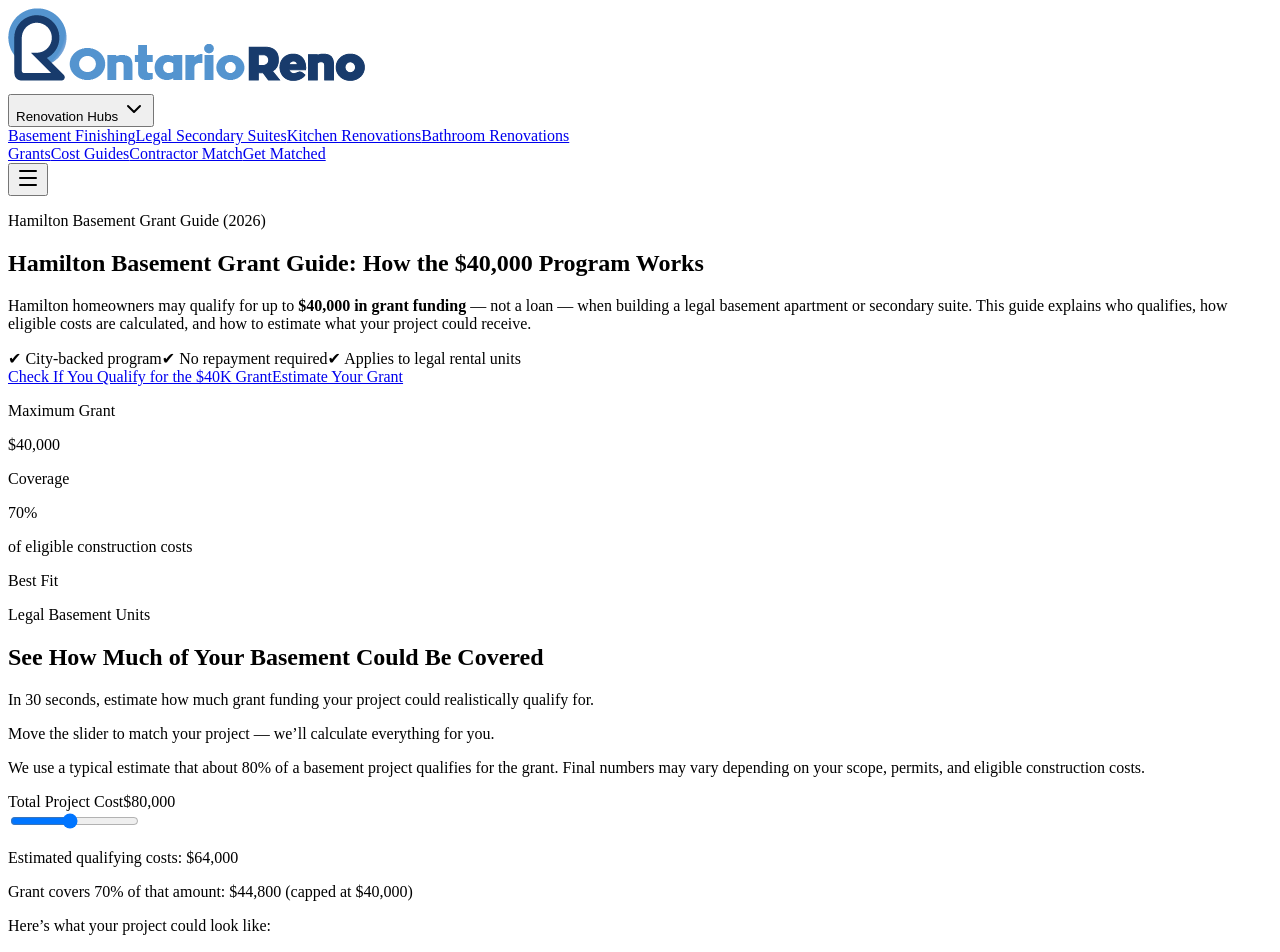
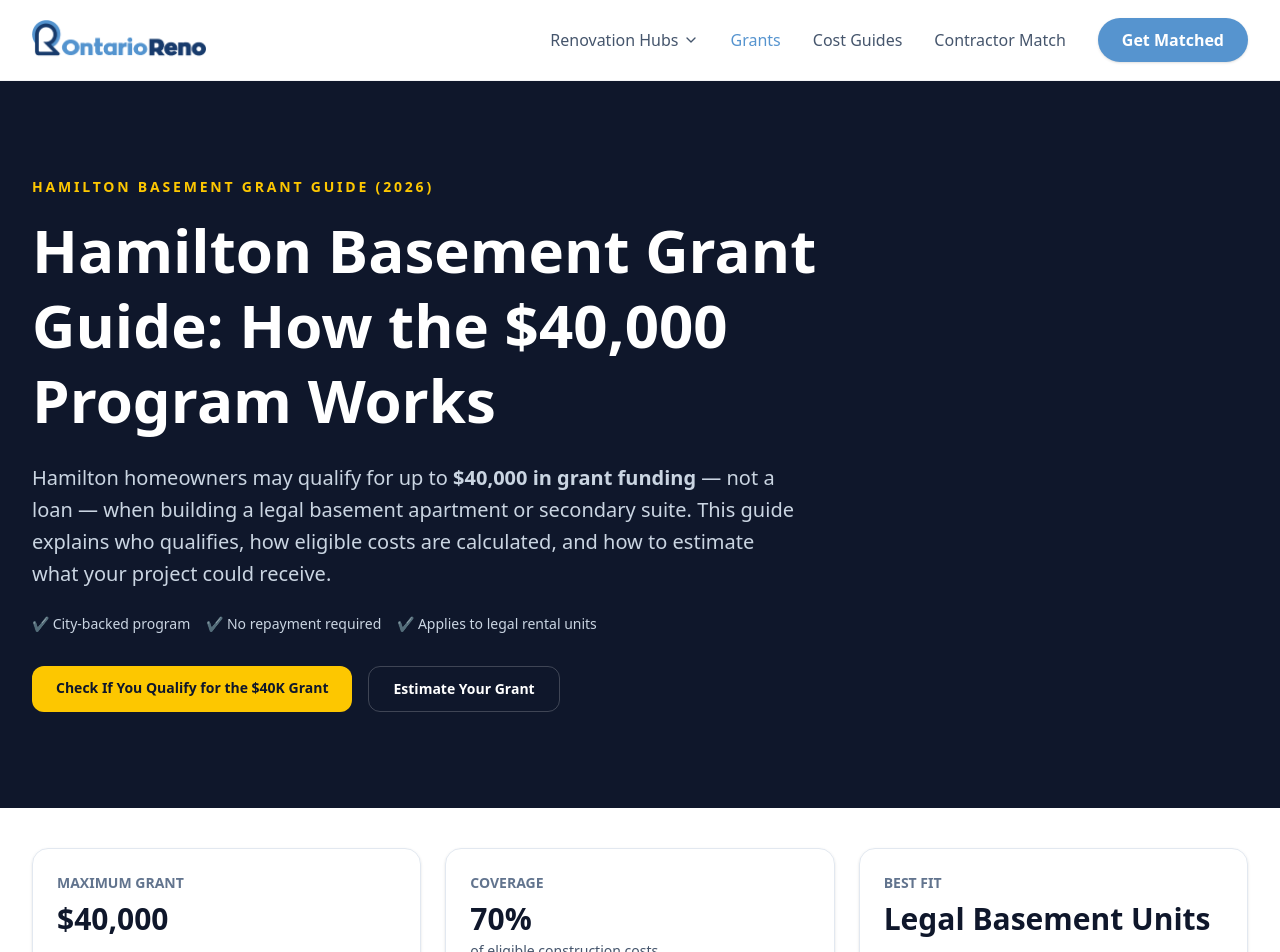
Before and after one commit to mapsforfield/ontarioreno, a React (Vite) app: page /hamilton-grant-guide in a window 1280 px wide. Shown: the top 952 px of the page. Built offline with nearby package versions, Linux system fonts and the light colour scheme.

Commit message:
update site

```diff
--- a/index.html
+++ b/index.html
@@ -1,6 +1,22 @@
 <!doctype html>
 <html lang="en">
   <head>
+    <!-- Meta Pixel Code -->
+    <script>
+      !function(f,b,e,v,n,t,s)
+      {if(f.fbq)return;n=f.fbq=function(){n.callMethod?
+      n.callMethod.apply(n,arguments):n.queue.push(arguments)};
+      if(!f._fbq)f._fbq=n;n.push=n;n.loaded=!0;n.version='2.0';
+      n.queue=[];t=b.createElement(e);t.async=!0;
+      t.src=v;s=b.getElementsByTagName(e)[0];
+      s.parentNode.insertBefore(t,s)}(window, document,'script',
+      'https://connect.facebook.net/en_US/fbevents.js');
+
+      fbq('init', '1555050122256611');
+      fbq('track', 'PageView');
+    </script>
+    <!-- End Meta Pixel Code -->
+
     <meta charset="UTF-8" />
     <meta name="viewport" content="width=device-width, initial-scale=1.0" />
 
@@ -13,7 +29,7 @@
       content="Understand renovation costs, permits, legal suites, and what it takes to complete your project properly. Get guidance and connect with trusted contractors across Ontario."
     />
 
-    <!-- Open Graph (WhatsApp / iMessage / Facebook preview) -->
+    <!-- Open Graph -->
     <meta property="og:title" content="Ontario Reno" />
     <meta
       property="og:description"
@@ -32,7 +48,7 @@
     />
     <meta name="twitter:image" content="https://ontarioreno.ca/preview.jpg" />
 
-    <!-- Favicon (UPDATED) -->
+    <!-- Favicon -->
     <link rel="icon" type="image/png" sizes="32x32" href="/favicon.png" />
     <link rel="icon" type="image/png" sizes="16x16" href="/favicon.png" />
 
--- a/src/index.css
+++ b/src/index.css
@@ -1,67 +1,38 @@
-<!doctype html>
-<html lang="en">
-  <head>
+@import "tailwindcss";
 
-    <!-- Meta Pixel Code -->
-    <script>
-    !function(f,b,e,v,n,t,s)
-    {if(f.fbq)return;n=f.fbq=function(){n.callMethod?
-    n.callMethod.apply(n,arguments):n.queue.push(arguments)};
-    if(!f._fbq)f._fbq=n;n.push=n;n.loaded=!0;n.version='2.0';
-    n.queue=[];t=b.createElement(e);t.async=!0;
-    t.src=v;s=b.getElementsByTagName(e)[0];
-    s.parentNode.insertBefore(t,s)}(window, document,'script',
-    'https://connect.facebook.net/en_US/fbevents.js');
+/* SLIDER STYLING */
 
-    fbq('init', '1555050122256611');
-    fbq('track', 'PageView');
-    </script>
-    <noscript><img height="1" width="1" style="display:none"
-    src="https://www.facebook.com/tr?id=1555050122256611&ev=PageView&noscript=1"
-    /></noscript>
-    <!-- End Meta Pixel Code -->
+.slider-blue::-webkit-slider-thumb {
+  -webkit-appearance: none;
+  appearance: none;
+  width: 28px;
+  height: 28px;
+  border-radius: 9999px;
+  background: #2563eb;
+  border: 3px solid #ffffff;
+  box-shadow: 0 4px 12px rgba(37, 99, 235, 0.25);
+  cursor: pointer;
+  margin-top: -6px;
+}
 
-    <meta charset="UTF-8" />
-    <meta name="viewport" content="width=device-width, initial-scale=1.0" />
+.slider-blue::-webkit-slider-runnable-track {
+  height: 16px;
+  border-radius: 9999px;
+  background: linear-gradient(to right, #60a5fa, #2563eb);
+}
 
-    <!-- Primary Title -->
-    <title>Ontario Reno | Plan Your Renovation with Confidence</title>
+.slider-blue::-moz-range-thumb {
+  width: 28px;
+  height: 28px;
+  border-radius: 9999px;
+  background: #2563eb;
+  border: 3px solid #ffffff;
+  box-shadow: 0 4px 12px rgba(37, 99, 235, 0.25);
+  cursor: pointer;
+}
 
-    <!-- SEO Description -->
-    <meta
-      name="description"
-      content="Understand renovation costs, permits, legal suites, and what it takes to complete your project properly. Get guidance and connect with trusted contractors across Ontario."
-    />
-
-    <!-- Open Graph -->
-    <meta property="og:title" content="Ontario Reno" />
-    <meta
-      property="og:description"
-      content="Plan your renovation with confidence. Learn what it actually takes and connect with trusted contractors across Ontario."
-    />
-    <meta property="og:url" content="https://ontarioreno.ca" />
-    <meta property="og:type" content="website" />
-    <meta property="og:image" content="https://ontarioreno.ca/preview.jpg" />
-
-    <!-- Twitter -->
-    <meta name="twitter:card" content="summary_large_image" />
-    <meta name="twitter:title" content="Ontario Reno" />
-    <meta
-      name="twitter:description"
-      content="Plan your renovation with confidence. Learn costs, permits, and connect with trusted contractors."
-    />
-    <meta name="twitter:image" content="https://ontarioreno.ca/preview.jpg" />
-
-    <!-- Favicon -->
-    <link rel="icon" type="image/png" sizes="32x32" href="/favicon.png" />
-    <link rel="icon" type="image/png" sizes="16x16" href="/favicon.png" />
-
-    <!-- Theme Color -->
-    <meta name="theme-color" content="#1B3C6C" />
-  </head>
-
-  <body>
-    <div id="root"></div>
-    <script type="module" src="/src/main.tsx"></script>
-  </body>
-</html>
+.slider-blue::-moz-range-track {
+  height: 16px;
+  border-radius: 9999px;
+  background: linear-gradient(to right, #60a5fa, #2563eb);
+}
```
